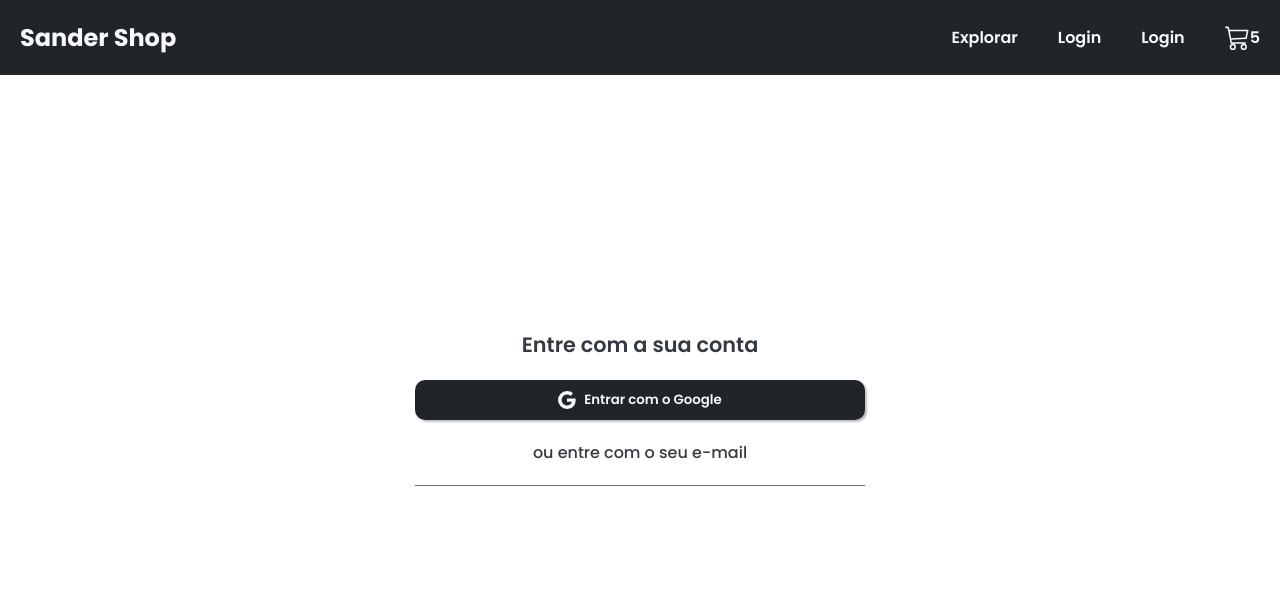
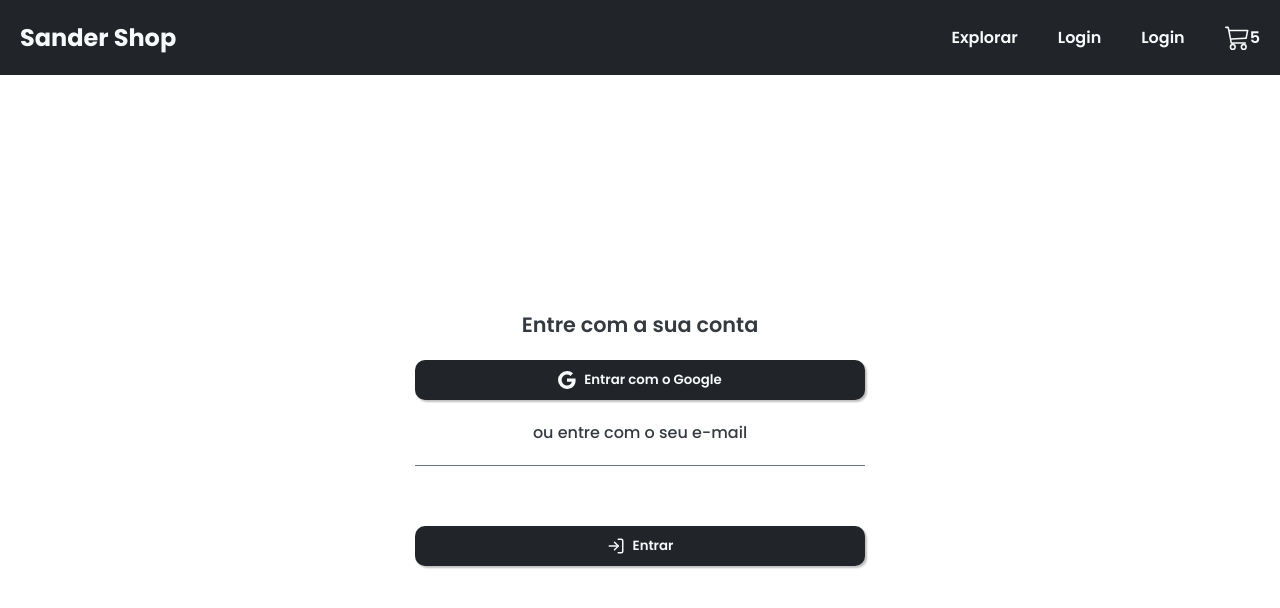
Before and after one commit to alex01sander/Ecommerce, a React (Create React App) app: page /login in a window 1280 px wide. Shown: the top 608 px of the page. Built offline with nearby package versions, Linux system fonts and the light colour scheme; no server answers.

Commit message:
feat: add Custom BuLogin Page

```diff
--- a/src/components/pages/login/login.page.tsx
+++ b/src/components/pages/login/login.page.tsx
@@ -1,7 +1,14 @@
+// COMPONENTS
 import CustomButton from '../../custom-button/custom-button.component'
 import Header from '../../header/header.components'
+
+// STYLES
 import { LoginContainer, LoginContent, LoginHeadline, LoginInputContainer, LoginSubtitle } from './login.styles'
+
+// ICONS
 import { BsGoogle } from 'react-icons/bs'
+import { FiLogIn } from 'react-icons/fi'
+
 const LoginPage = () => {
   return (
     <>
@@ -18,7 +25,7 @@
                 <LoginInputContainer>{/*  Email input */} </LoginInputContainer>
                 <LoginInputContainer>{/*  Password input */} </LoginInputContainer>
 
-                {/* Button */}
+                <CustomButton startIcon={<FiLogIn size={18}/>}>Entrar</CustomButton>
             </LoginContent>
 
         </LoginContainer>
```
